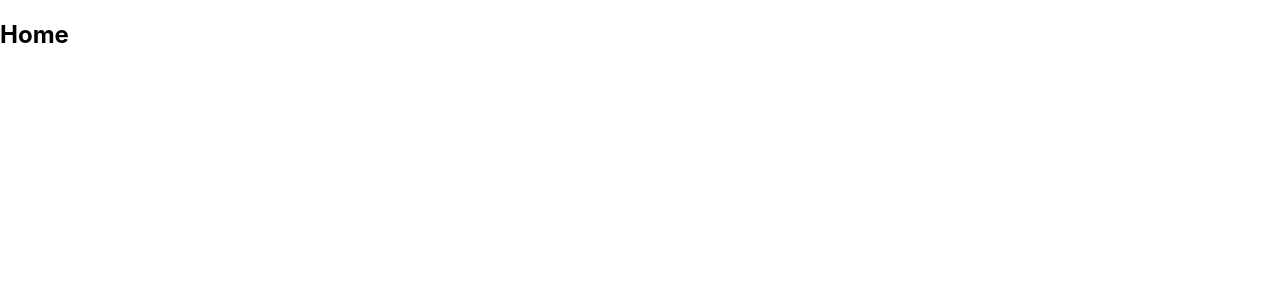
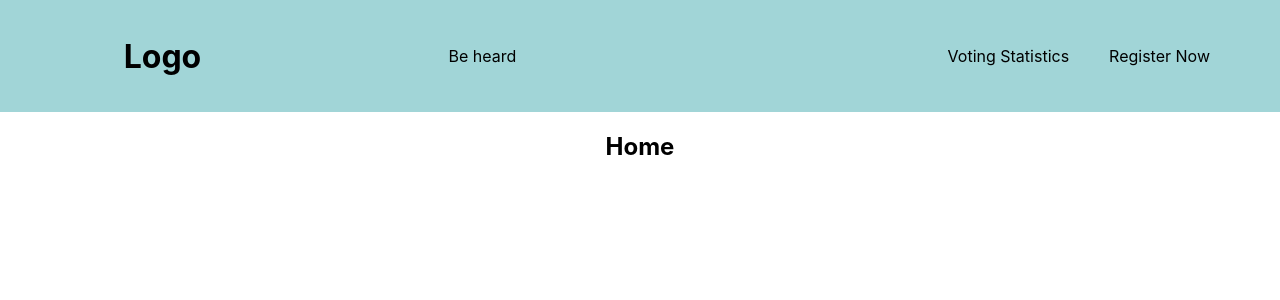
Before and after one commit to mtilda/voting_challenge_client, a React (Create React App) app: page / in a window 1280 px wide. Shown: the top 300 px of the page. Built offline with nearby package versions, Linux system fonts and the light colour scheme.

Commit message:
nav bar set up with links

```diff
--- a/src/App.css
+++ b/src/App.css
@@ -1,38 +1,21 @@
+/* GLOBAL STYLES */
+
 .App {
   text-align: center;
 }
 
-.App-logo {
-  height: 40vmin;
-  pointer-events: none;
+
+header {
+  height: 112px;
+  display: flex;
+  align-items: center;
+  justify-content: space-between;
+  background-color: #A1D5D7;
 }
 
-@media (prefers-reduced-motion: no-preference) {
-  .App-logo {
-    animation: App-logo-spin infinite 20s linear;
-  }
+.header-left {
+  display: flex;
+  align-items: center;
+  justify-content: space-around;
+  width: 50vw;
 }
-
-.App-header {
-  background-color: #282c34;
-  min-height: 100vh;
-  display: flex;
-  flex-direction: column;
-  align-items: center;
-  justify-content: center;
-  font-size: calc(10px + 2vmin);
-  color: white;
-}
-
-.App-link {
-  color: #61dafb;
-}
-
-@keyframes App-logo-spin {
-  from {
-    transform: rotate(0deg);
-  }
-  to {
-    transform: rotate(360deg);
-  }
-}
--- a/src/App.js
+++ b/src/App.js
@@ -1,26 +1,38 @@
 import React from "react";
+import Nav from "./components/Nav/Nav.container";
 
-import {
-  HashRouter,
-  Route,
-  Switch
-} from "react-router-dom";
+import { HashRouter, Route, Switch } from "react-router-dom";
 import "./App.css";
+import VoterStatsContainer from "./components/VoterStats/VoterStats.container";
+import RegisterContainer from "./components/Register/Register.container";
 
 function App() {
   return (
+    <div className="App">
+      <header>
+        <div className="header-left">
+          <h1>Logo</h1>
+          <p>Be heard</p>
+        </div>
+        <Nav />
+      </header>
       <HashRouter basename="/">
-      {/* Probably put a nav here */}
-
         <Switch>
+          <Route path="/voter-stats" component={VoterStatsContainer} />
+          <Route path="/register" component={RegisterContainer} />
           <Route exact path="/">
-          <div><h2>Home</h2></div>
+            <div>
+              <h2>Home</h2>
+            </div>
           </Route>
           <Route exact path="*">
-          <div><h2>404</h2></div>
+            <div>
+              <h2>404</h2>
+            </div>
           </Route>
         </Switch>
       </HashRouter>
+    </div>
   );
 }
 
--- a/src/components/Nav/Nav.container.jsx
+++ b/src/components/Nav/Nav.container.jsx
@@ -1,9 +1,10 @@
-import React from 'react'
+import React from 'react';
+import Nav from "./Nav";
 
 export default function NavContainer() {
     return (
         <div>
-
+            <Nav/>
         </div>
     )
 }
--- a/src/components/Nav/Nav.css
+++ b/src/components/Nav/Nav.css
@@ -0,0 +1,11 @@
+.nav {
+  display: flex;
+  justify-content: space-between;
+  padding-right: 50px;
+}
+
+.nav-link {
+    text-decoration: none;
+    color: black;
+    padding: 0 20px 0 20px;
+}
--- a/src/components/Nav/Nav.jsx
+++ b/src/components/Nav/Nav.jsx
@@ -1,9 +1,12 @@
-import React from 'react'
+import React from 'react';
+import {Link} from 'react-router-dom';
+import "./Nav.css";
 
 export default function Nav() {
     return (
-        <div>
-
+        <div className="nav">
+            <Link to='/voter-stats' className="nav-link">Voting Statistics</Link>
+            <Link to='/register' className="nav-link">Register Now</Link>
         </div>
     )
 }
--- a/src/index.js
+++ b/src/index.js
@@ -1,12 +1,15 @@
-import React from 'react';
-import ReactDOM from 'react-dom';
-import './index.css';
-import App from './App';
-import * as serviceWorker from './serviceWorker';
+import React from "react";
+import ReactDOM from "react-dom";
+import "./index.css";
+import App from "./App";
+import * as serviceWorker from "./serviceWorker";
+import {BrowserRouter as Router} from "react-router-dom";
 
 ReactDOM.render(
-    <App />,
-  document.getElementById('root')
+  <Router>
+    <App />
+  </Router>,
+  document.getElementById("root")
 );
 
 // If you want your app to work offline and load faster, you can change
```
Lines whose indentation alone changed are shown as unchanged.
